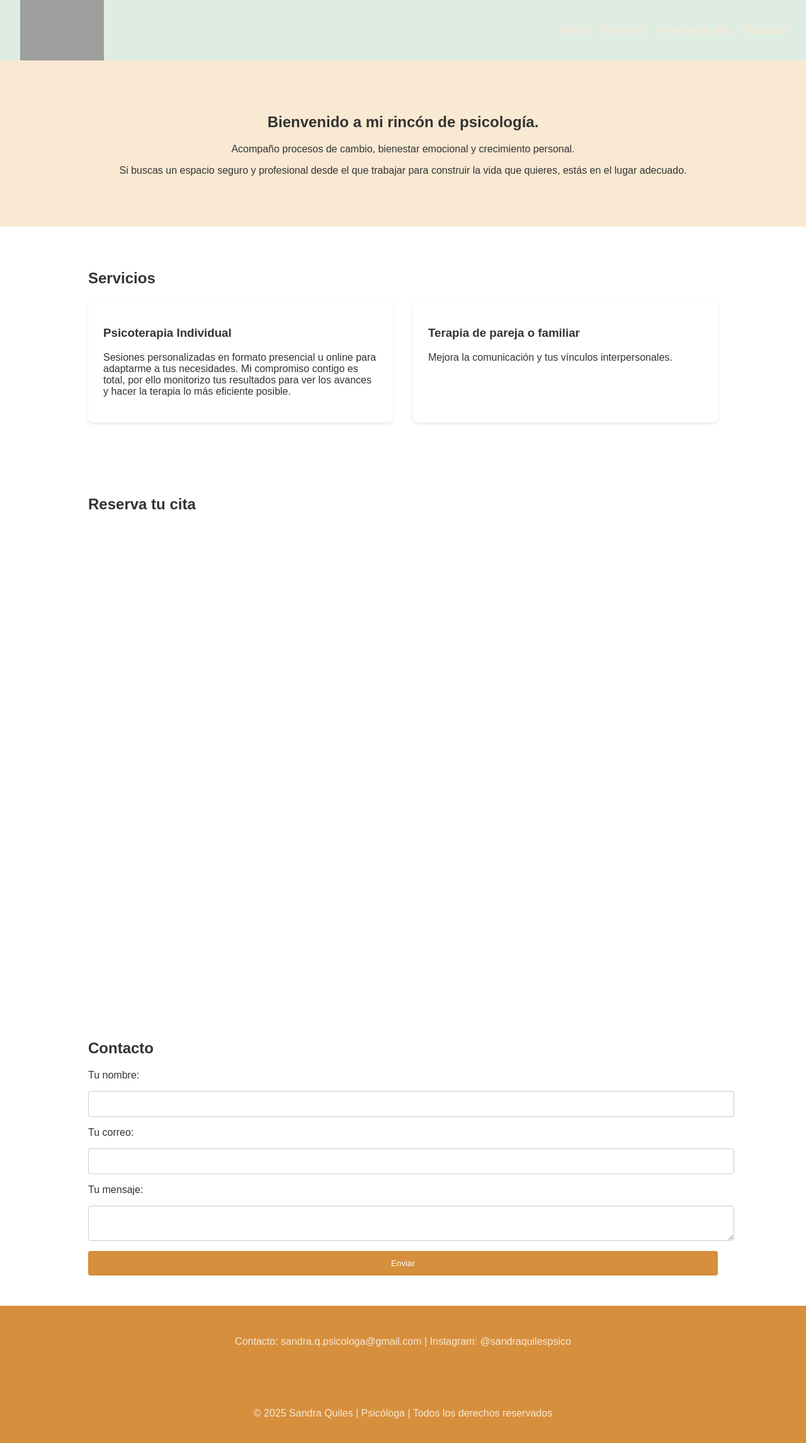
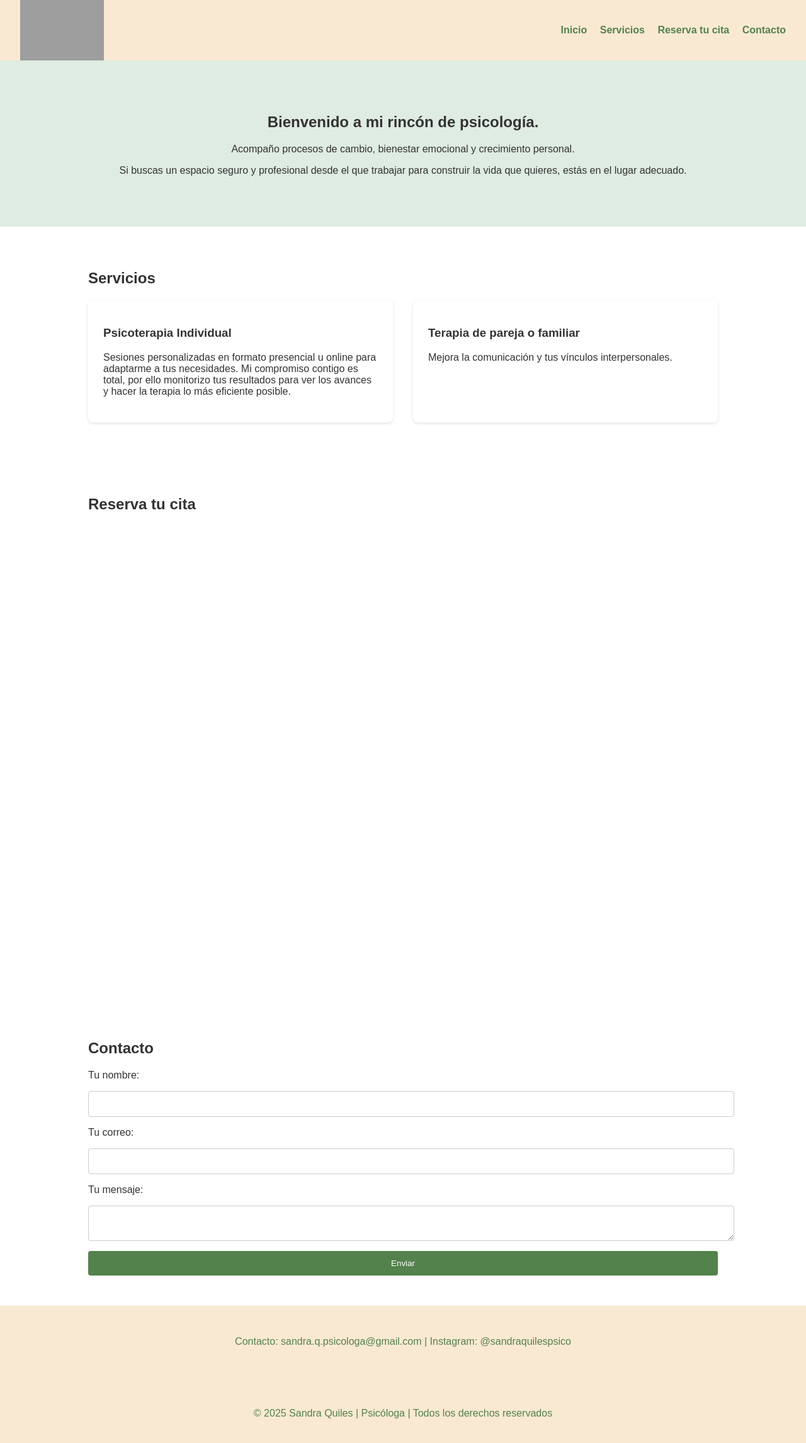
Before and after one commit to sandraqschz/sandraqpsicologia, a plain HTML site: page index.html in a window 1280 px wide. Shown: the whole page at 63% size. Drawn offline with Linux system fonts and the light colour scheme; grey boxes are pictures that could not be loaded; a script that the page names is missing.

Commit message:
Vuelta al origen

```diff
--- a/index.html
+++ b/index.html
@@ -6,20 +6,20 @@
     <title>Sandra Quiles | Psicología </title>
     <style>
     body { margin: 0; font-family: Arial, sans-serif; color: #333; }
-    header { background: #dfece1; padding: 0.5rem 2rem; display: flex; justify-content: space-between; align-items: center; max-height: 80px; overflow: hidden; }
-    nav a { margin-left: 1rem; text-decoration: none; color: #f9e9d3; font-weight: bold; transition: color 0.3s ease, text-shadow 0.3s ease; display: inline-block; }
-    nav a:hover { color: #f9e9d3; text-shadow: 0 0 8px rgba(255, 255, 255, 0.7);
+    header { background: #f9e9d3; padding: 0.5rem 2rem; display: flex; justify-content: space-between; align-items: center; max-height: 80px; overflow: hidden; }
+    nav a { margin-left: 1rem; text-decoration: none; color: #53824c; font-weight: bold; transition: color 0.3s ease, text-shadow 0.3s ease; display: inline-block; }
+    nav a:hover { color: #7cbf53; text-shadow: 0 0 8px rgba(255, 255, 255, 0.7);
   cursor: pointer; transform: scale(1.1); }
-    .hero { padding: 4rem 2rem; background: #f9e9d3; text-align: center; }
+    .hero { padding: 4rem 2rem; background: #dfece1; text-align: center; }
     .section { padding: 3rem 2rem; max-width: 1000px; margin: auto; }
     .services, .team, .testimonials { display: grid; grid-template-columns: repeat(auto-fit, minmax(250px, 1fr)); gap: 2rem; }
     .card { background: #fff; padding: 1.5rem; border-radius: 8px; box-shadow: 0 2px 5px rgba(0,0,0,0.1); }
     form { max-width: 1000px; margin: auto; display: flex; flex-direction: column; gap: 1rem; }
     input, textarea { width: 100%; padding: 0.75rem; border-radius: 4px; border: 1px solid #ccc; }
-    button { padding: 0.75rem; background: #d68f3d; color: white; border: none; border-radius: 4px; cursor: pointer; }
+    button { padding: 0.75rem; background: #53824c; color: white; border: none; border-radius: 4px; cursor: pointer; }
     button:hover { background: #436d3d; }
-    footer { background: #d68f3d; color: #f9e9d3; padding: 2rem; text-align: center; }
-    footer a { color: #f9e9d3; margin: 0 0.5rem; text-decoration: none; }
+    footer { background: #f9e9d3; color: #53824c; padding: 2rem; text-align: center; }
+    footer a { color: #53824c; margin: 0 0.5rem; text-decoration: none; }
  footer a:hover { text-decoration: underline; }
   </style>
  </head>
```
